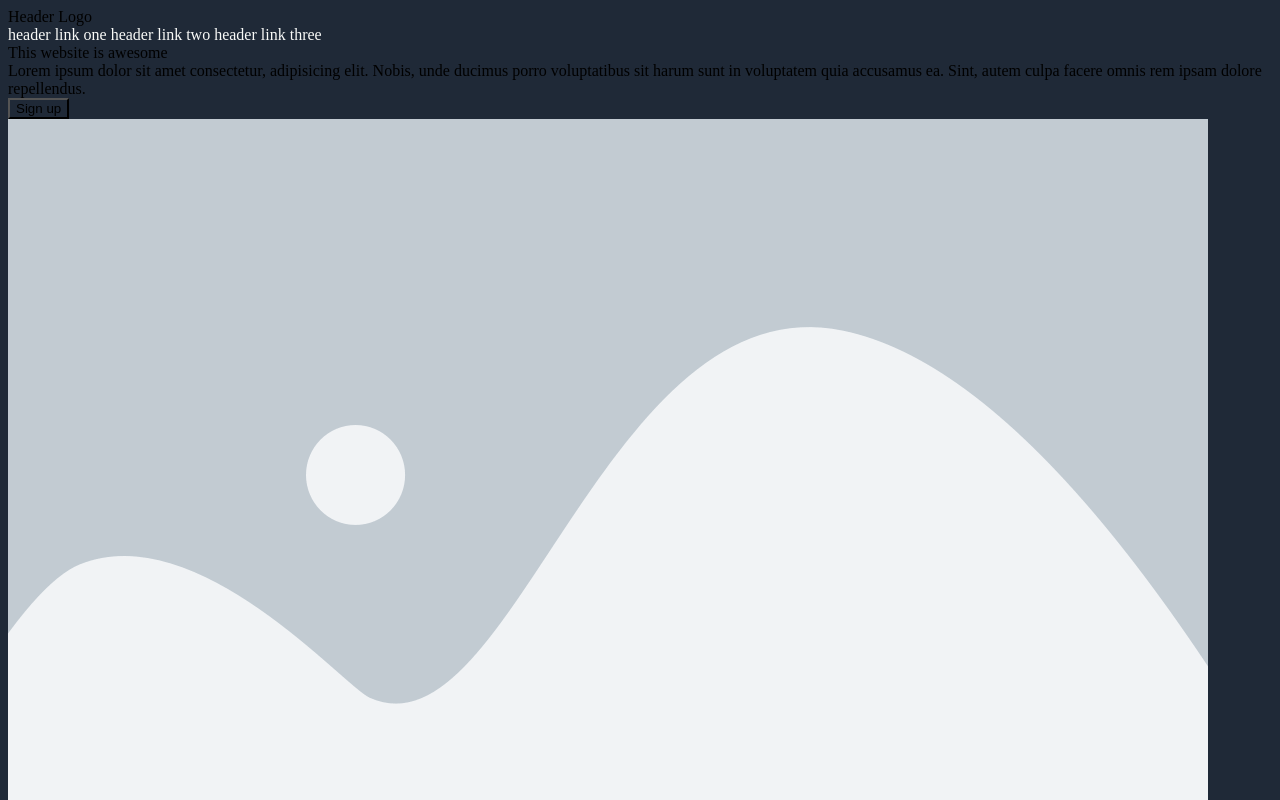
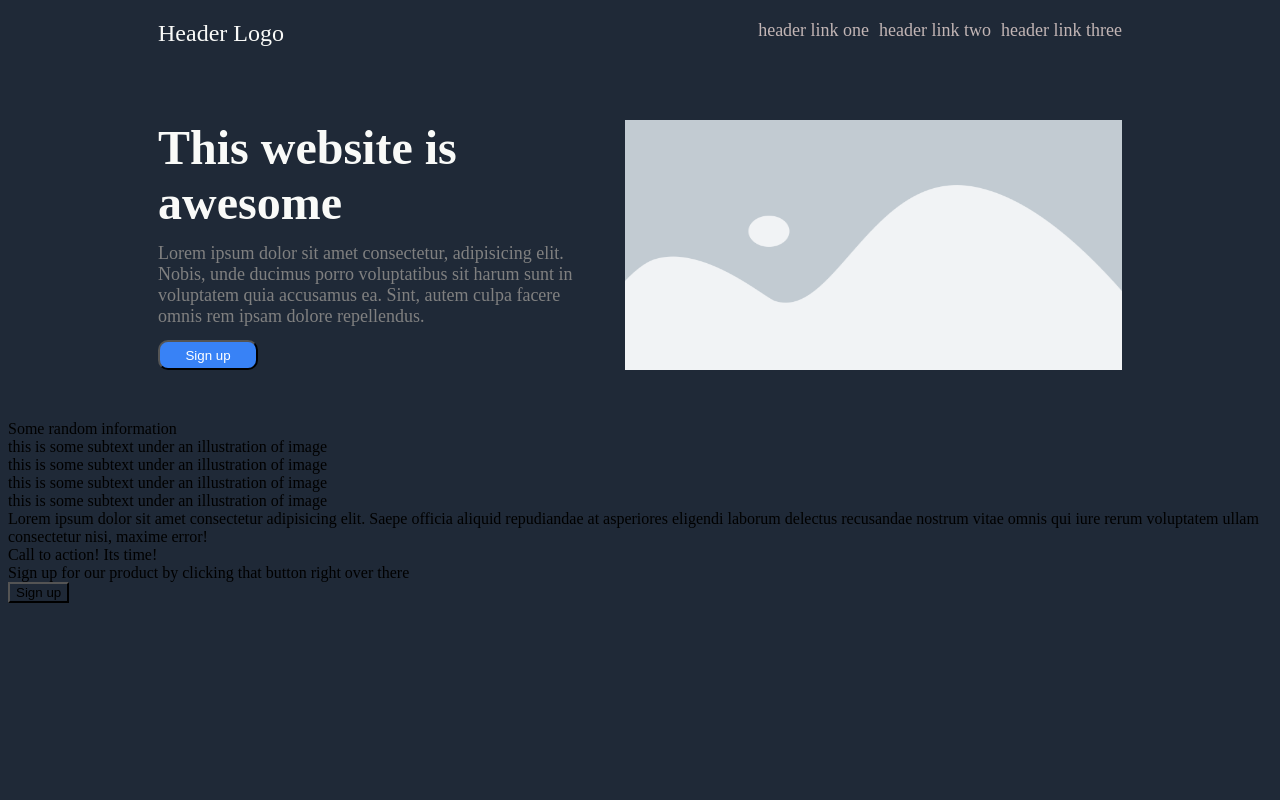
Before and after one commit to Gordon06060/toplandingpage, a plain HTML site: page index.html in a window 1280 px wide. Shown: the top 800 px of the page. Drawn offline with Linux system fonts and the light colour scheme.

Commit message:
Added First Section

```diff
--- a/css/style.css
+++ b/css/style.css
@@ -2,6 +2,71 @@
     background-color: #1F2937;
 }
 
+
 .headerlinks a{
+    color: rgb(194, 181, 181);
+    font-size: 18px;
+}
+
+.header{
+    height: 100px;
+    display: flex;
+    justify-content: space-between;
+}
+
+.logo{
+    font-size: 24px;
     color: #F9FAF8;
 }
+
+.hook img{
+    width: 100%;
+    height: 100%;
+}
+
+.hook{
+    display: flex;
+    gap: 20px;
+    height: 250px;
+    align-items: center;
+    margin-bottom: 50px;
+}
+
+.hook-desc .cap{
+    font-size: 48px;
+    font-weight: 900;
+    color: #F9FAF8;
+}
+
+.hook-desc .desc{
+    font-size: 18px;
+    color: grey;
+}
+
+.section1{
+    margin: 20px;
+    margin-right:150px;
+    margin-left: 150px;
+}
+
+.hook-desc{
+    display:flex;
+    flex-direction: column;
+    height: 100%;
+    justify-content: space-between;
+    width: 90%;
+}
+
+.hook-desc button{
+    height: 30px;
+    width: 100px;
+    flex-grow: 0;
+    background-color: #3882F6;
+    color: white;
+    border-radius: 10px;
+}
+
+.header .headerlinks{
+    display: flex;
+    gap: 10px;
+}
--- a/index.html
+++ b/index.html
@@ -8,8 +8,9 @@
 </head>
 <body>
 
+    <div class="section1">
         <div class="header">
-            <div>Header Logo</div>
+            <div class="logo">Header Logo</div>
             <div class="headerlinks">
                 <a>header link one</a>
                 <a>header link two</a>
@@ -18,14 +19,17 @@
 
         </div>
 
-        <div class="section1">
-
-            <div>This website is awesome</div>
-            <div>Lorem ipsum dolor sit amet consectetur, adipisicing elit. Nobis, unde ducimus porro voluptatibus sit harum sunt in voluptatem quia accusamus ea. Sint, autem culpa facere omnis rem ipsam dolore repellendus.</div>
-            <button type="button">Sign up</button>
+        <div class="hook">
+            <div class="hook-desc">
+                <div class="cap">This website is awesome</div>
+                <div class="desc">Lorem ipsum dolor sit amet consectetur, adipisicing elit. Nobis, unde ducimus porro voluptatibus sit harum sunt in voluptatem quia accusamus ea. Sint, autem culpa facere omnis rem ipsam dolore repellendus.</div>
+                <button type="button">Sign up</button>
+            </div>
 
             <img src="img/placeholder.webp">
         </div>
+    </div>
+
 
 
 
```
